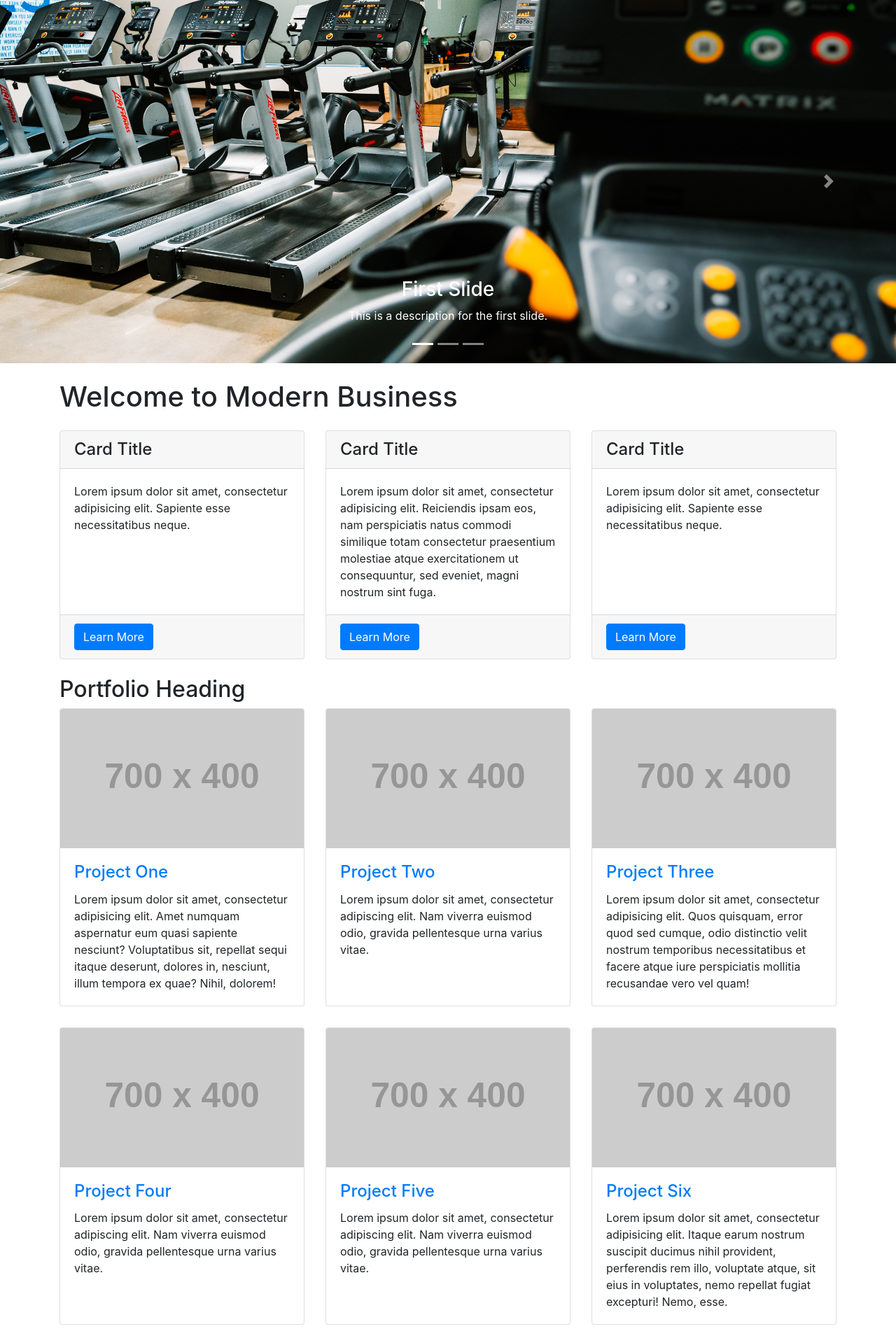
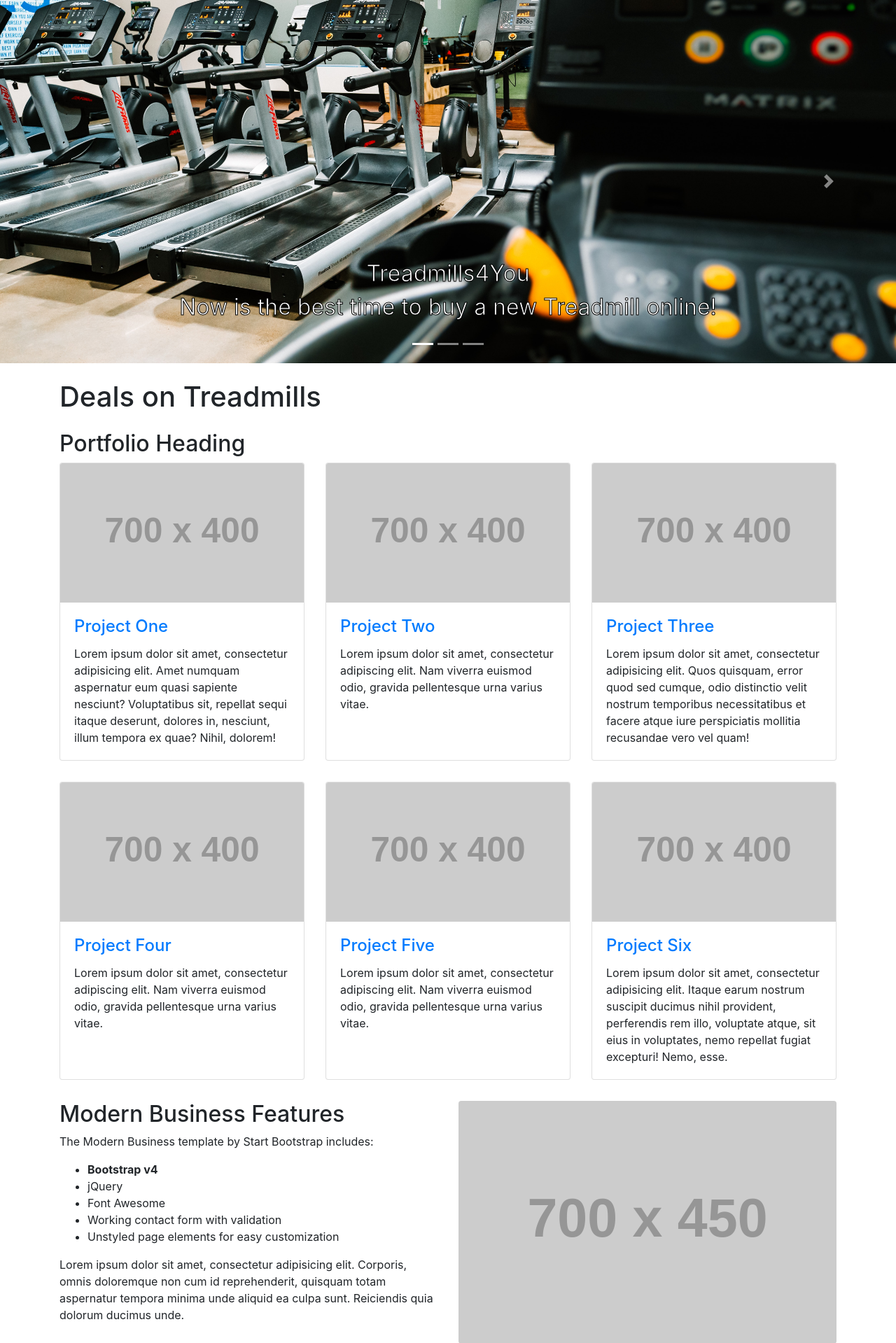
Before and after one commit to JaycobDuffel/ASDjango, a Django app: page / in a window 1280 px wide. Shown: the part 57-1976 px from the top of the page at 70% size. Run offline with Django 3.2, Linux system fonts and the light colour scheme; grey boxes labelled with a size stand in for pictures from a placeholder-image service; some libraries are stand-ins or nearby versions.

Commit message:
Ready to Add affiliate

```diff
--- a/affiliatesite/affiliate/templates/home.html
+++ b/affiliatesite/affiliate/templates/home.html
@@ -80,9 +80,12 @@
               background-image: url('{% static 'affiliate/images/treadmill1.jpg'%}');
             "
           >
-            <div class="carousel-caption d-none d-md-block">
-              <h3>First Slide</h3>
-              <p>This is a description for the first slide.</p>
+            <div
+              class="carousel-caption d-none d-md-block"
+              style="font-size: 200%;"
+            >
+              <h3" style="-webkit-text-stroke: 1px black;" >Treadmills4You</h3>
+              <p>Now is the best time to buy a new Treadmill online!</p>
             </div>
           </div>
           <!-- Slide Two - Set the background image for this slide in the line below -->
@@ -92,10 +95,6 @@
               background-image: url('{% static 'affiliate/images/runners.jpg'%}');
             "
           >
-            <div class="carousel-caption d-none d-md-block">
-              <h3>Second Slide</h3>
-              <p>This is a description for the second slide.</p>
-            </div>
           </div>
           <!-- Slide Three - Set the background image for this slide in the line below -->
           <div
@@ -104,10 +103,6 @@
               background-image: url('{% static 'affiliate/images/treadmill2.jpg'%}');
             "
           >
-            <div class="carousel-caption d-none d-md-block">
-              <h3>Third Slide</h3>
-              <p>This is a description for the third slide.</p>
-            </div>
           </div>
         </div>
         <a
@@ -133,56 +128,8 @@
 
     <!-- Page Content -->
     <div class="container">
-      <h1 class="my-4">Welcome to Modern Business</h1>
+      <h1 class="my-4">Deals on Treadmills</h1>
 
-      <!-- Marketing Icons Section -->
-      <div class="row">
-        <div class="col-lg-4 mb-4">
-          <div class="card h-100">
-            <h4 class="card-header">Card Title</h4>
-            <div class="card-body">
-              <p class="card-text">
-                Lorem ipsum dolor sit amet, consectetur adipisicing elit.
-                Sapiente esse necessitatibus neque.
-              </p>
-            </div>
-            <div class="card-footer">
-              <a href="#" class="btn btn-primary">Learn More</a>
-            </div>
-          </div>
-        </div>
-        <div class="col-lg-4 mb-4">
-          <div class="card h-100">
-            <h4 class="card-header">Card Title</h4>
-            <div class="card-body">
-              <p class="card-text">
-                Lorem ipsum dolor sit amet, consectetur adipisicing elit.
-                Reiciendis ipsam eos, nam perspiciatis natus commodi similique
-                totam consectetur praesentium molestiae atque exercitationem ut
-                consequuntur, sed eveniet, magni nostrum sint fuga.
-              </p>
-            </div>
-            <div class="card-footer">
-              <a href="#" class="btn btn-primary">Learn More</a>
-            </div>
-          </div>
-        </div>
-        <div class="col-lg-4 mb-4">
-          <div class="card h-100">
-            <h4 class="card-header">Card Title</h4>
-            <div class="card-body">
-              <p class="card-text">
-                Lorem ipsum dolor sit amet, consectetur adipisicing elit.
-                Sapiente esse necessitatibus neque.
-              </p>
-            </div>
-            <div class="card-footer">
-              <a href="#" class="btn btn-primary">Learn More</a>
-            </div>
-          </div>
-        </div>
-      </div>
-      <!-- /.row -->
 
       <!-- Portfolio Section -->
       <h2>Portfolio Heading</h2>
```
